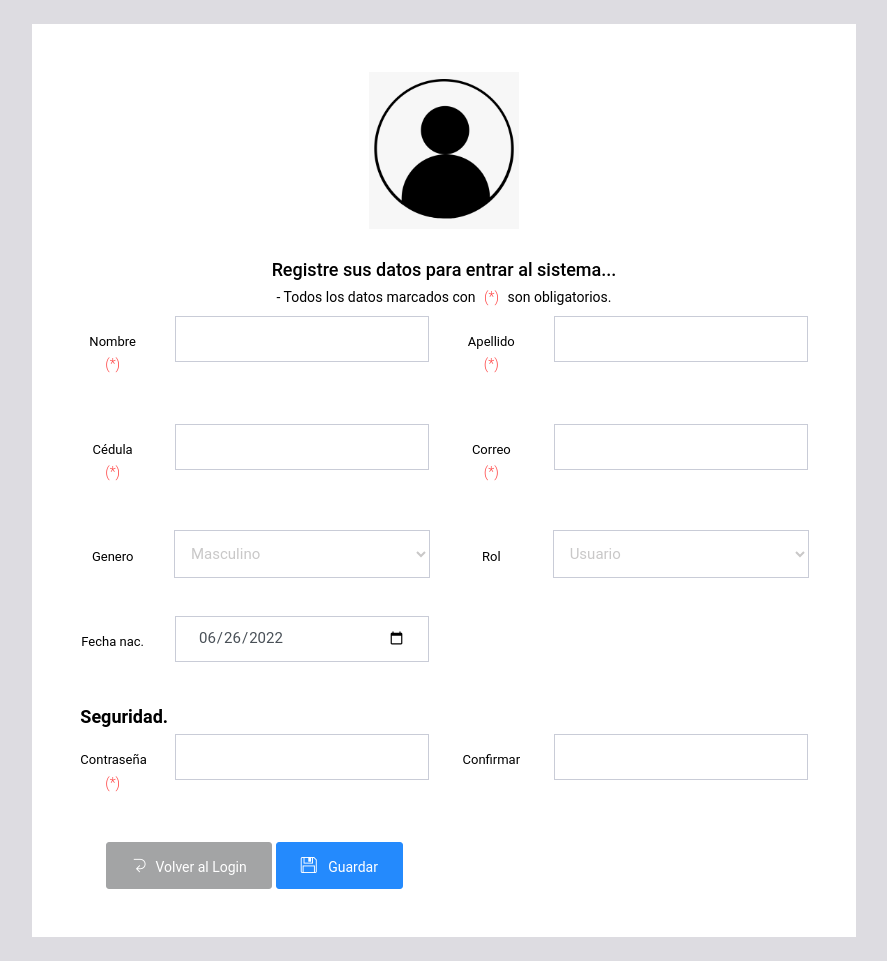
After one commit to oswaldogerardino/base_php_poo, a PHP site: page /vistas/acceso/registrar.php in a window 1280 px wide. The commit adds this page. Shown: the whole page, without its empty margins (196-1083 px from the left). Run offline with PHP 8.4, Linux system fonts and the light colour scheme; some web fonts are replaced.

Commit message:
registrar usuario y roles

```diff
--- a/clases/ClaseUsuario.php
+++ b/clases/ClaseUsuario.php
@@ -14,18 +14,18 @@
 
     }
 
-    public function CrearUsuario($nombre,$apellido,$cedula,$correo,$genero=null,$fecha_n=null,$contrasena) {
+    public function CrearUsuario($nombre,$apellido,$cedula,$correo,$genero=null,$fecha_n=null,$contrasena, $rol) {
 
-      $sql = "INSERT INTO usuarios(nombre,apellido,cedula,correo,genero,fecha_nac,contrasena) VALUES('".$nombre."','".$apellido."','".$cedula."','".$correo."','".$genero."','".$fecha_n."','".md5($contrasena)."')";
+      $sql = "INSERT INTO usuarios(nombre,apellido,cedula,correo,genero,fecha_nac,contrasena,rol) VALUES('".$nombre."','".$apellido."','".$cedula."','".$correo."','".$genero."','".$fecha_n."','".md5($contrasena)."','".$rol."')";
       $this->datos = mysqli_query($this->mysqli, $sql);
 
       return $this->datos;
 
     }
 
-    public function ActualizarUsuario($nombre=null,$apellido=null,$cedula,$correo,$genero=null,$fecha_n=null,$id) {
+    public function ActualizarUsuario($nombre=null,$apellido=null,$cedula,$correo,$genero=null,$fecha_n=null,$id, $rol) {
 
-      $this->datos = mysqli_query($this->mysqli, "UPDATE usuarios SET nombre='$nombre',apellido='$apellido',cedula='$cedula',correo='$correo',genero='$genero',fecha_nac='$fecha_n' WHERE id=$id");
+      $this->datos = mysqli_query($this->mysqli, "UPDATE usuarios SET nombre='$nombre',apellido='$apellido',cedula='$cedula',correo='$correo',genero='$genero',fecha_nac='$fecha_n',rol='$rol' WHERE id=$id");
 
       $this->datos;
 
@@ -60,5 +60,4 @@
   }
 
   $usuario = new ClaseUsuario();
-  $usuario->SesionStatus();
 ?>
--- a/vistas/acceso/login.php
+++ b/vistas/acceso/login.php
@@ -81,7 +81,7 @@
 
               <?php } ?>
 
-              <form action="./login.php" method="POST" class="pt-3">
+              <form action="./login.php" method="POST" class="pt-3 pb-2">
                 <input type="hidden" name="submit" value="add" >
                 <div class="form-group">
                   <input name="correo" type="text" class="form-control form-control-lg" placeholder="Correo">
@@ -96,6 +96,7 @@
                 </div>
               </form>
 
+              <h6><a href="./registrar.php">Registrarme...</a></h6>
             </div>
           </div>
         </div>
--- /dev/null
+++ b/vistas/acceso/registrar.php
@@ -0,0 +1,387 @@
+<?php
+  include("../../clases/ClaseUsuario.php");
+
+  if(isset($_POST['submit'])) {
+
+    //Variables
+    $nombre     = mysqli_real_escape_string($usuario->mysqli, $_POST['nombre']);
+    $apellido   = mysqli_real_escape_string($usuario->mysqli, $_POST['apellido']);
+    $cedula     = mysqli_real_escape_string($usuario->mysqli, $_POST['cedula']);
+    $correo     = mysqli_real_escape_string($usuario->mysqli, $_POST['correo']);
+    $genero     = mysqli_real_escape_string($usuario->mysqli, $_POST['genero']);
+    $rol        = mysqli_real_escape_string($usuario->mysqli, $_POST['rol']);
+    $fecha_n    = mysqli_real_escape_string($usuario->mysqli, $_POST['fecha_nacimiento']);
+    $contra     = mysqli_real_escape_string($usuario->mysqli, $_POST['contra']);
+    $confirmar  = mysqli_real_escape_string($usuario->mysqli, $_POST['confirmar']);
+    //Verificaciones de formulario
+    /*
+      1. Verificar si los campos obligatorios Cedula y Correo tienen datos.
+      2. Verificar si las contraseñas tienen por lo menos 6 caracteres.
+      3. Verificar si las contraseñas son iguales.
+    */
+      $cedula_unica = $usuario->ValorUnico('usuarios','cedula',$cedula);
+      $correo_unico = $usuario->ValorUnico('usuarios','correo',$correo);
+
+      if(!empty($nombre) and !empty($apellido) and !empty($cedula) and $cedula_unica == 0 and !empty($correo) and $correo_unico == 0 and !empty($contra) and strlen($contra) > 5 and $contra == $confirmar and $correo_unico == 0){
+
+        $resultado = $usuario->CrearUsuario($nombre,$apellido,$cedula,$correo,$genero,$fecha_n,$contra,$rol);
+
+        if($resultado){
+
+          setcookie("msj_usuario", "Registro exitoso", time()+ 1,'/');
+          header("Location: ./registrar.php");
+        }
+
+      }
+
+  }
+?>
+<!DOCTYPE html>
+<html lang="es">
+
+<head>
+    <!-- Required meta tags -->
+    <meta charset="utf-8">
+    <meta name="viewport" content="width=device-width, initial-scale=1, shrink-to-fit=no">
+    <title>Base php</title>
+
+    <!-- plugins:css -->
+    <link rel="stylesheet" href="../../assets/vendors/ti-icons/css/themify-icons.css">
+    <link rel="stylesheet" href="../../assets/vendors/base/vendor.bundle.base.css">
+    <!-- endinject -->
+
+    <!-- plugin css for this page -->
+    <!-- End plugin css for this page -->
+    <!-- inject:css -->
+    <link rel="stylesheet" href="../../assets/css/style.css">
+    <!-- endinject -->
+    <link rel="shortcut icon" href="../../assets/images/login.jpg" />
+  </head>
+
+  <div class="container-scroller">
+    <div class="container-fluid page-body-wrapper full-page-wrapper">
+      <div class="content-wrapper d-flex align-items-center auth px-0">
+        <div class="row w-100 mx-0">
+          <div class="col-lg-8 mx-auto">
+            <div class="auth-form-light text-center py-5 px-4 px-sm-5">
+              <div class="brand-logo">
+                <img src="../../assets/images/login.png" alt="logo">
+              </div>
+              <h4>Registre sus datos para entrar al sistema...</h4>
+
+              <?php if(isset($_COOKIE['msj_login'])){ ?>
+
+                <div class="alert alert-danger" role="alert">
+                  <?php echo $_COOKIE['msj_login']; ?>
+                </div>
+
+              <?php }elseif(isset($_COOKIE['msj_login_out'])){ ?>
+
+                <div class="alert alert-info" role="alert">
+                  <?php echo $_COOKIE['msj_login_out']; ?>
+                </div>
+
+              <?php } ?>
+
+              <form method="POST" action="./registrar.php">
+                <input type="hidden" name="submit" value="add" >
+
+                <p class="card-description">
+                  - Todos los datos marcados con <code>(*)</code> son obligatorios.<br/>
+                </p>
+                <?php if(isset($_COOKIE['msj_usuario'])){ ?>
+
+
+                  <div class="alert alert-success" role="alert">
+                    <?php echo $_COOKIE['msj_usuario']; ?>
+                  </div>
+
+
+                <?php } ?>
+                <?php
+
+                  if(isset($_POST['submit'])) {
+
+                      //Nombre no vacio
+                      if(empty($nombre)) {
+                        echo '
+                          <div class="alert alert-danger alert-dismissible fade show" role="alert">
+                            Nombre es obligatorio.
+                            <button type="button" class="close" data-dismiss="alert" aria-label="Close">
+                              <span aria-hidden="true">&times;</span>
+                            </button>
+                          </div>
+                        ';
+                      }
+
+                      //Apellido no vacio
+                      elseif(empty($apellido)) {
+                        echo '
+                          <div class="alert alert-danger alert-dismissible fade show" role="alert">
+                            Apellido es obligatorio.
+                            <button type="button" class="close" data-dismiss="alert" aria-label="Close">
+                              <span aria-hidden="true">&times;</span>
+                            </button>
+                          </div>
+                        ';
+                      }
+
+                      //Cedula no vacia
+                      elseif(empty($cedula)) {
+                        echo '
+                          <div class="alert alert-danger alert-dismissible fade show" role="alert">
+                            Cédula es obligatorio.
+                            <button type="button" class="close" data-dismiss="alert" aria-label="Close">
+                              <span aria-hidden="true">&times;</span>
+                            </button>
+                          </div>
+                        ';
+                      }
+
+                      //Cedula no vacia
+                      elseif(!is_numeric($cedula)) {
+                        echo '
+                          <div class="alert alert-danger alert-dismissible fade show" role="alert">
+                            La Cédula debe ser un numero.
+                            <button type="button" class="close" data-dismiss="alert" aria-label="Close">
+                              <span aria-hidden="true">&times;</span>
+                            </button>
+                          </div>
+                        ';
+                      }
+
+                      elseif($cedula_unica > 0) {
+
+                        echo '
+                          <div class="alert alert-danger alert-dismissible fade show" role="alert">
+                            Esta cédula ya ha sido registrada.
+                            <button type="button" class="close" data-dismiss="alert" aria-label="Close">
+                              <span aria-hidden="true">&times;</span>
+                            </button>
+                          </div>
+                        ';
+
+                      }
+
+                      //Correo no vacio
+                      elseif(empty($correo)) {
+                        echo '
+                          <div class="alert alert-danger alert-dismissible fade show" role="alert">
+                            Correo es obligatorio.
+                            <button type="button" class="close" data-dismiss="alert" aria-label="Close">
+                              <span aria-hidden="true">&times;</span>
+                            </button>
+                          </div>
+                        ';
+                      }
+
+                      elseif($correo_unico > 0) {
+
+                        echo '
+                          <div class="alert alert-danger alert-dismissible fade show" role="alert">
+                            Este correo ya ha sido registrado.
+                            <button type="button" class="close" data-dismiss="alert" aria-label="Close">
+                              <span aria-hidden="true">&times;</span>
+                            </button>
+                          </div>
+                        ';
+
+                      }
+
+                      //Clave no vacia
+                      elseif(empty($contra)) {
+
+                        echo '
+                          <div class="alert alert-danger alert-dismissible fade show" role="alert">
+                            La contraseña es obligatoria.
+                            <button type="button" class="close" data-dismiss="alert" aria-label="Close">
+                              <span aria-hidden="true">&times;</span>
+                            </button>
+                          </div>
+                        ';
+
+                      }
+
+                      //Cantidad de caracteres minimos 6 o mas
+                      elseif(strlen($contra) < 6) {
+
+                        echo '
+                          <div class="alert alert-danger alert-dismissible fade show" role="alert">
+                            La contraseña debe tener m&aacute;s de 6 caracteres.
+                            <button type="button" class="close" data-dismiss="alert" aria-label="Close">
+                              <span aria-hidden="true">&times;</span>
+                            </button>
+                          </div>
+                        ';
+
+                      }
+
+                      //Contraseñas no coinciden
+                      elseif($contra != $confirmar) {
+
+                        echo '
+                          <div class="alert alert-danger alert-dismissible fade show" role="alert">
+                            Las contraseñas no coinciden.
+                            <button type="button" class="close" data-dismiss="alert" aria-label="Close">
+                              <span aria-hidden="true">&times;</span>
+                            </button>
+                          </div>
+                        ';
+
+                      }
+
+
+                  }//submit
+
+                ?>
+
+                <!--Fila-->
+                <div class="row">
+                  <div class="col-md-6">
+                    <div class="form-group row">
+                      <label class="col-sm-3 col-form-label">Nombre <code>(*)</code></label>
+                      <div class="col-sm-9">
+                        <input type="text" class="form-control" name="nombre" value="<?php echo isset($_POST['nombre']) ? $_POST['nombre'] : '' ?>"/>
+                      </div>
+                    </div>
+                  </div>
+                  <div class="col-md-6">
+                    <div class="form-group row">
+                      <label class="col-sm-3 col-form-label">Apellido <code>(*)</code></label>
+                      <div class="col-sm-9">
+                        <input type="text" class="form-control" name="apellido" value="<?php echo isset($_POST['apellido']) ? $_POST['apellido'] : '' ?>"/>
+                      </div>
+                    </div>
+                  </div>
+                </div>
+                <!--/Fila-->
+
+                <!--Fila-->
+                <div class="row">
+                  <div class="col-md-6">
+                    <div class="form-group row">
+                      <label class="col-sm-3 col-form-label">Cédula <code>(*)</code></label>
+                      <div class="col-sm-9">
+                        <input type="text" class="form-control" name="cedula" value="<?php echo isset($_POST['cedula']) ? $_POST['cedula'] : '' ?>"/>
+                      </div>
+                    </div>
+                  </div>
+                  <div class="col-md-6">
+                    <div class="form-group row">
+                      <label class="col-sm-3 col-form-label">Correo <code>(*)</code></label>
+                      <div class="col-sm-9">
+                        <input type="text" class="form-control" name="correo" value="<?php echo isset($_POST['correo']) ? $_POST['correo'] : '' ?>"/>
+                      </div>
+                    </div>
+                  </div>
+                </div>
+                <!--/Fila-->
+
+                <!--Fila-->
+                <div class="row">
+                  <div class="col-md-6">
+                    <div class="form-group row">
+                      <label class="col-sm-3 col-form-label">Genero</label>
+                      <div class="col-sm-9">
+                        <select class="form-control" name="genero">
+                          <?php
+                            if(isset($_POST['genero']) and $_POST['genero'] == "femenino"){
+                          ?>
+
+                            <option value="femenino">Femenino</option>
+                            <option value="masculino">Masculino</option>
+
+                          <?php }else{ ?>
+
+                            <option value="masculino">Masculino</option>
+                            <option value="femenino">Femenino</option>
+
+                          <?php } ?>
+                        </select>
+                      </div>
+                    </div>
+                  </div>
+
+                  <div class="col-md-6">
+                    <div class="form-group row">
+                      <label class="col-sm-3 col-form-label">Rol</label>
+                      <div class="col-sm-9">
+                        <select class="form-control" name="rol">
+                          <?php
+                            if(isset($_POST['rol']) and $_POST['rol'] == "administrador"){
+                          ?>
+
+                            <option value="administrador">Administrador</option>
+                            <option value="usuario">Usuario</option>
+
+                          <?php }else{ ?>
+
+                            <option value="usuario">Usuario</option>
+                            <option value="administrador">Administrador</option>
+
+                          <?php } ?>
+                        </select>
+                      </div>
+                    </div>
+                  </div>
+
+                  <div class="col-md-6">
+                    <div class="form-group row">
+                      <label class="col-sm-3 col-form-label">Fecha nac.</label>
+                      <div class="col-sm-9">
+                        <input class="form-control" type="date" value="<?php echo date('Y-m-d'); ?>"  name="fecha_nacimiento"/>
+                      </div>
+                    </div>
+                  </div>
+                </div>
+                <!--/Fila-->
+
+                <p class="card-description">
+                  <h4 class="text-left" style="font-weight:bold">Seguridad. </h4>
+                </p>
+                <!--Fila-->
+                <div class="row">
+                  <div class="col-md-6">
+                    <div class="form-group row">
+                      <label class="col-sm-3 col-form-label">Contraseña <code>(*)</code></label>
+                      <div class="col-sm-9">
+                        <input type="password" class="form-control" name="contra"/>
+                      </div>
+                    </div>
+                  </div>
+                  <div class="col-md-6">
+                    <div class="form-group row">
+                      <label class="col-sm-3 col-form-label">Confirmar</label>
+                      <div class="col-sm-9">
+                        <input type="password" class="form-control" name="confirmar" />
+                      </div>
+                    </div>
+                  </div>
+                </div>
+                <!--/Fila-->
+
+                <!--Fila-->
+                <div class="row">
+                  <div class="col-md-6">
+                    <a href="./login.php" class="btn btn-secondary btn-icon-text text-white">
+                    <i class="ti-back-left btn-icon-prepend"></i>Volver al Login
+                    </a>
+                    <button type="submit" class="btn btn-primary btn-icon-text text-white">
+                      <i class="ti-save btn-icon-prepend"></i>
+                      Guardar
+                    </button>
+                  </div>
+                </div>
+                <!--/Fila-->
+              </form>
+
+            </div>
+          </div>
+        </div>
+      </div>
+      <!-- content-wrapper ends -->
+    </div>
+    <!-- page-body-wrapper ends -->
+  </div>
+
+</html>
--- a/vistas/usuarios/actualizar_contrasena.php
+++ b/vistas/usuarios/actualizar_contrasena.php
@@ -3,6 +3,9 @@
 
   include('../../includes/header.php');
   include("../../clases/ClaseUsuario.php");
+
+  //checkear el status de la session
+  $usuario->SesionStatus();
 
   if(isset($_GET['id'])){
 
--- a/vistas/usuarios/confirmar_borrado.php
+++ b/vistas/usuarios/confirmar_borrado.php
@@ -3,6 +3,9 @@
 
   include('../../includes/header.php');
   include("../../clases/ClaseUsuario.php");
+
+  //checkear el status de la session
+  $usuario->SesionStatus();
 
   //consultar al usuario por el id
   $datos= $usuario->ConsultarUsuario($_GET['id']);
```
Also changed, not shown: vistas/usuarios/actualizar.php (+28 -1 lines), vistas/usuarios/crear.php (+6 -1 lines), vistas/usuarios/lista.php (+9 -0 lines).
